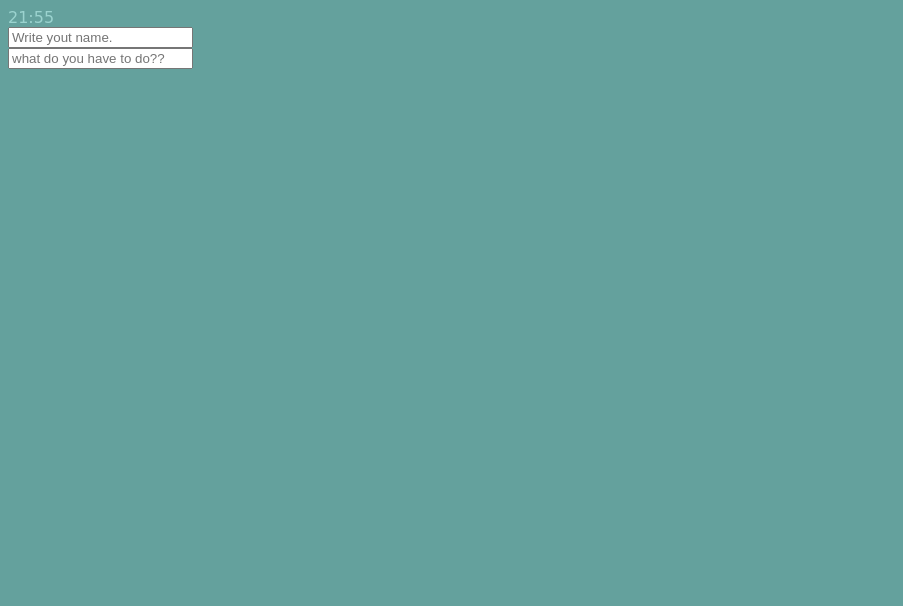
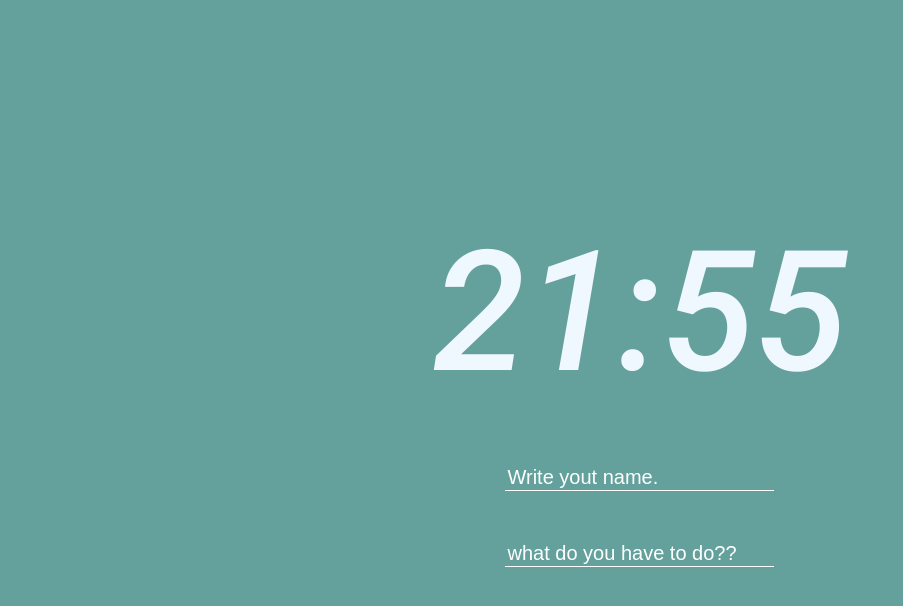
Before and after one commit to kse8425/clone_momentum, a plain HTML site: page index.html in a window 1280 px wide. Shown: the whole page, without its empty margins (0-903 px from the left). Drawn offline with Linux system fonts and the light colour scheme; no server answers; a web font is replaced by a local one.

Commit message:
v1.0
UI Modify

```diff
--- /dev/null
+++ b/css/center.css
@@ -0,0 +1,5 @@
+.center {
+  display: flex;
+  align-items: center;
+  flex-direction: column;
+}
--- /dev/null
+++ b/css/clock.css
@@ -0,0 +1,4 @@
+.clock {
+  font-size: 10.5em;
+  color: aliceblue;
+}
--- /dev/null
+++ b/css/name.css
@@ -0,0 +1,4 @@
+.name {
+  font-size: 25px;
+  margin: 50px;
+}
--- a/css/style.css
+++ b/css/style.css
@@ -1,13 +1,38 @@
-@import url(https://fonts.googleapis.com/css2?family=ZCOOL+KuaiLe);
+/* @import url(https://fonts.googleapis.com/css2?family=ZCOOL+KuaiLe); */
+@import url(https://fonts.googleapis.com/css2?family=Roboto:ital,wght@1,500&display=swap);
+@import "clock.css";
+@import "center.css";
+@import "weather.css";
+@import "name.css";
+@import "todo.css";
+
+html,
+body {
+  width: 100%;
+  height: 100%;
+  margin: 0;
+  padding: 0;
+  font-family: "Roboto", sans-serif;
+  /* font-family: "ZCOOL KuaiLe", cursive; */
+}
+
+html {
+  background-color: #64a19d;
+}
 
 body {
-  font-family: "ZCOOL KuaiLe", cursive;
-  background-color: #64a19d;
-  color: #9bd3cf;
+  background-size: cover;
+  background-position: center center;
+  color: #ffffff;
+  display: flex;
+  align-items: center;
+  justify-content: center;
 }
+
 button {
   background-color: transparent;
   border-color: transparent;
+  cursor: pointer;
 }
 
 @keyframes fadein {
@@ -18,6 +43,7 @@ button {
     opacity: 1;
   }
 }
+
 .bg {
   position: absolute;
   top: 0;
@@ -27,3 +53,22 @@ button {
   z-index: -1;
   animation: fadein 0.5s linear;
 }
+
+input {
+  /* font-family: "ZCOOL KuaiLe", cursive; */
+  font-size: 20px;
+  background: none;
+  border: none;
+  color: white;
+  border-bottom: 1.5px solid white;
+}
+input:focus {
+  outline: none;
+}
+input::placeholder {
+  color: white;
+}
+
+ul {
+  list-style: none;
+}
--- /dev/null
+++ b/css/todo.css
@@ -0,0 +1,3 @@
+.todo {
+  font-size: 20px;
+}
--- /dev/null
+++ b/css/weather.css
@@ -0,0 +1,11 @@
+#weather {
+  position: absolute;
+  top: 25px;
+  right: 25px;
+  display: flex;
+  flex-direction: row;
+  justify-content: flex-end;
+  align-items: center;
+  color: aliceblue;
+  opacity: 0.7;
+}
--- a/index.html
+++ b/index.html
@@ -7,19 +7,21 @@
   </head>
 
   <body>
-    <div class="js-weather"></div>
+    <div class="js-weather" id="weather"></div>
+    <section class="center">
       <div class="js-clock clock"></div>
-    <div class="js-name">
+      <div class="js-name name">
         <form action="">
           <input type="text" placeholder="Write yout name." />
         </form>
       </div>
-    <div class="js-todo">
+      <div class="js-todo todo">
         <form action="">
           <input type="text" placeholder="what do you have to do??" />
         </form>
         <ul></ul>
       </div>
+    </section>
     <script src="./js/clock.js"></script>
     <script src="./js/inputName.js"></script>
     <script src="./js/todo.js"></script>
--- a/js/inputname.js
+++ b/js/inputname.js
@@ -8,7 +8,7 @@ function init() {
 }
 
 function handleSubmit(event) {
-  //   event.preventDefault();
+  // event.preventDefault();
   setName(tagInput.value);
 }
 
--- a/js/todo.js
+++ b/js/todo.js
@@ -7,8 +7,8 @@ let todoObj = {};
 let id = 0;
 
 function init() {
+  todoForm.addEventListener("submit", handleSubmit);
   printTodo();
-  todoForm.addEventListener("submit", handleSubmit);
 }
 
 function printTodo() {
```
Lines whose indentation alone changed are shown as unchanged.
